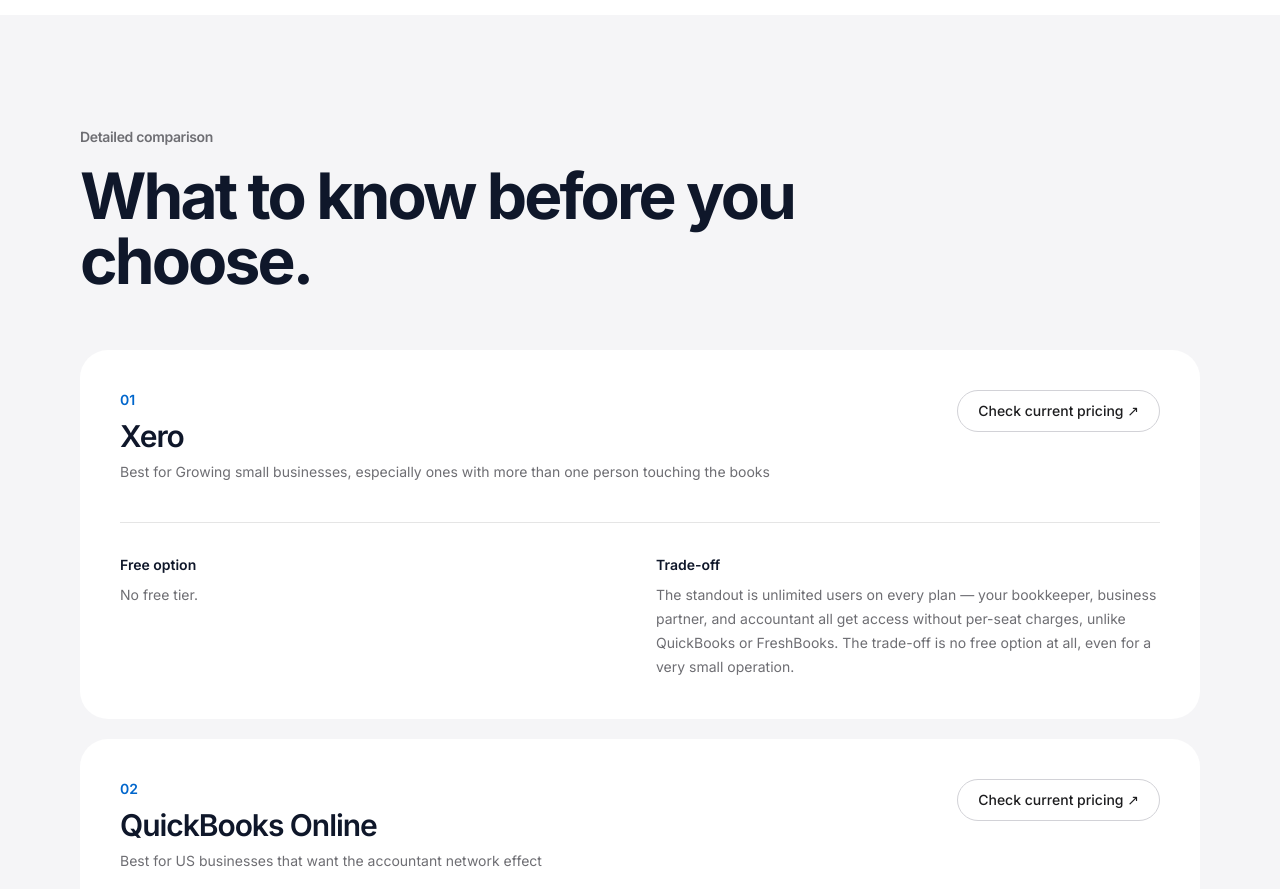
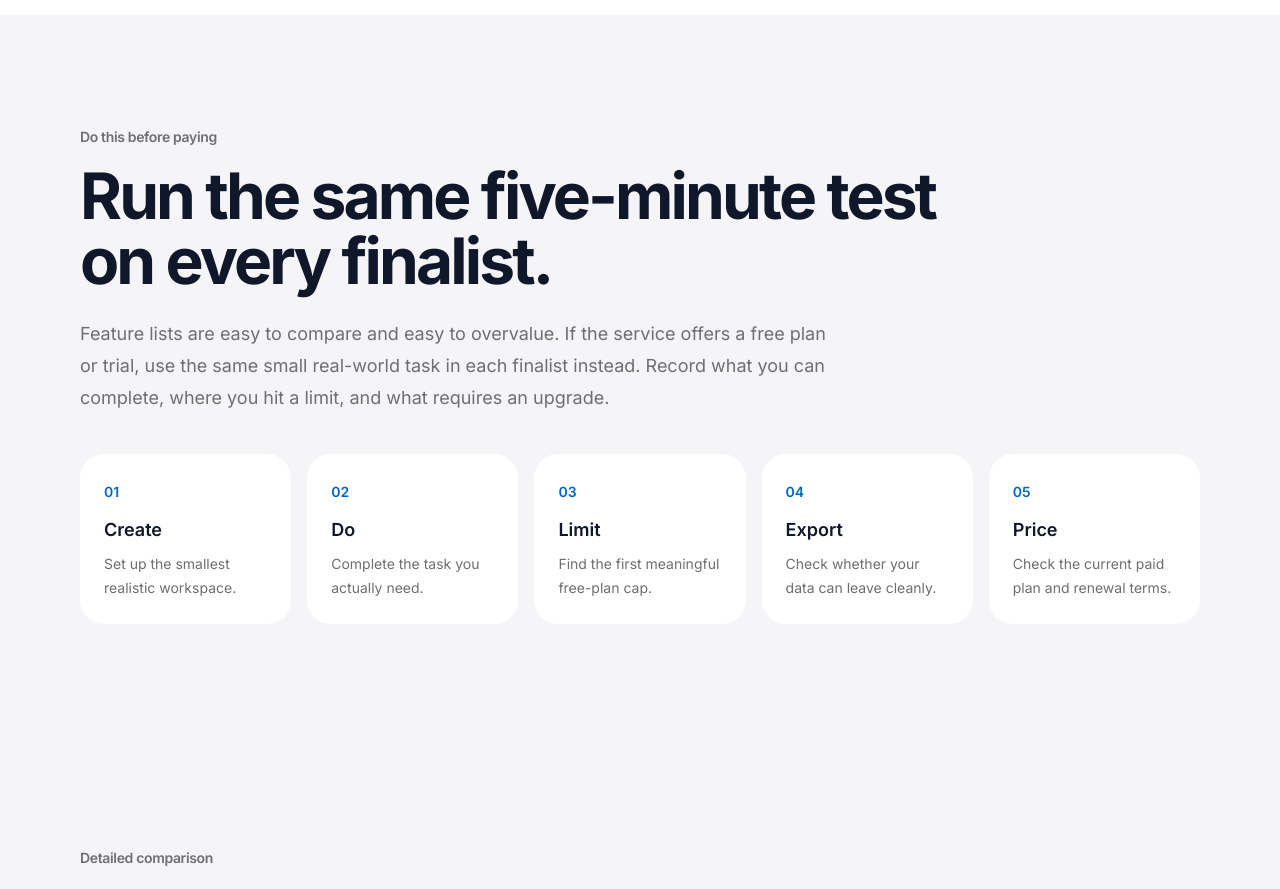
Before and after one commit to LinukaBandara/StackPick, a Next.js app: page /best/accounting-software in a window 1280 px wide. Shown: the part 2280-3169 px from the top of the page. Built offline with nearby package versions, Linux system fonts and the light colour scheme; no server answers.

Commit message:
content: add practical software comparison test

```diff
--- a/components/ComparisonArticle.tsx
+++ b/components/ComparisonArticle.tsx
@@ -111,6 +111,33 @@ export default function ComparisonArticle({ title, slug, intro, pricingNote, too
 
       <section className="bg-[#f5f5f7]">
         <div className="sp-container py-20 sm:py-28">
+          <p className="sp-eyebrow">Do this before paying</p>
+          <h2 className="sp-title mt-4 max-w-4xl">Run the same five-minute test on every finalist.</h2>
+          <p className="mt-6 max-w-3xl text-lg leading-8 text-[#6e6e73]">
+            Feature lists are easy to compare and easy to overvalue. If the service offers a free
+            plan or trial, use the same small real-world task in each finalist instead. Record what
+            you can complete, where you hit a limit, and what requires an upgrade.
+          </p>
+          <ol className="mt-10 grid gap-4 md:grid-cols-5">
+            {[
+              ["01", "Create", "Set up the smallest realistic workspace."],
+              ["02", "Do", "Complete the task you actually need."],
+              ["03", "Limit", "Find the first meaningful free-plan cap."],
+              ["04", "Export", "Check whether your data can leave cleanly."],
+              ["05", "Price", "Check the current paid plan and renewal terms."],
+            ].map(([n, title, desc]) => (
+              <li key={n} className="rounded-3xl bg-white p-6">
+                <span className="text-sm font-semibold text-[#06c]">{n}</span>
+                <h3 className="mt-3 text-lg font-semibold">{title}</h3>
+                <p className="mt-2 text-sm leading-6 text-[#6e6e73]">{desc}</p>
+              </li>
+            ))}
+          </ol>
+        </div>
+      </section>
+
+            <section className="bg-[#f5f5f7]">
+        <div className="sp-container py-20 sm:py-28">
           <p className="sp-eyebrow">Detailed comparison</p>
           <h2 className="sp-title mt-4 max-w-4xl">What to know before you choose.</h2>
 
```
